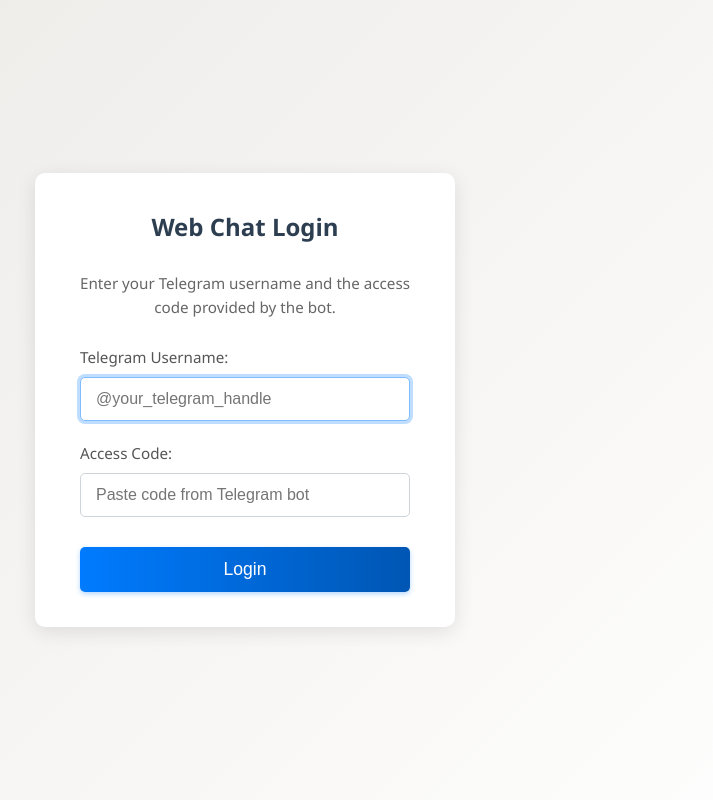
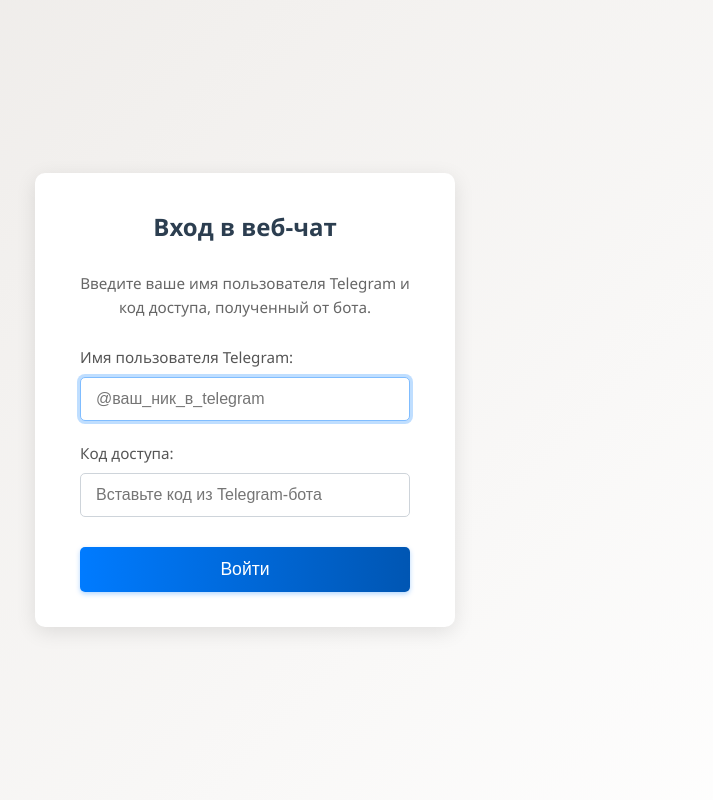
Before and after one commit to ArcxExe/WebTgBot, a FastAPI app: page / in a window 1280 px wide. Shown: the whole page, without its empty margins (395-1108 px from the left). Run offline with FastAPI, Linux system fonts and the light colour scheme; parts of the project's set-up code (start-up, migrations or seed data) failed here and were passed over.

Commit message:
Change html

```diff
--- a/templates/login.html
+++ b/templates/login.html
@@ -1,37 +1,37 @@
 <!-- templates/login.html -->
 <!DOCTYPE html>
-<html lang="en">
+<html lang="ru"> <!-- Изменено на "ru" -->
 <head>
     <meta charset="UTF-8">
     <meta name="viewport" content="width=device-width, initial-scale=1.0">
-    <title>Web Chat Login</title>
-    <!-- Link the external stylesheet -->
+    <title>Вход в веб-чат</title> <!-- Русифицировано -->
+    <!-- Подключение внешней таблицы стилей -->
     <link rel="stylesheet" href="/static/css/style.css">
 </head>
 <body>
     <div class="login-container">
-        <h2>Web Chat Login</h2>
+        <h2>Вход в веб-чат</h2> <!-- Русифицировано -->
         <p style="color: #666; margin-bottom: 25px; font-size: 0.95rem;">
-            Enter your Telegram username and the access code provided by the bot.
+            Введите ваше имя пользователя Telegram и код доступа, полученный от бота. <!-- Русифицировано -->
         </p>
 
-        <!-- Display error messages -->
+        <!-- Отображение сообщений об ошибках -->
         {% if error %}
-        <p class="error-message">{{ error }}</p>
+        <p class="error-message">{{ error }}</p> <!-- Предполагается, что переменная 'error' уже содержит локализованный текст, если это необходимо -->
         {% endif %}
 
         <form action="/login" method="post">
             <div class="form-group">
-                <label for="username">Telegram Username:</label>
-                <input type="text" id="username" name="username" placeholder="@your_telegram_handle" required autofocus>
-                 <!-- 'autofocus' puts the cursor here on load -->
+                <label for="username">Имя пользователя Telegram:</label> <!-- Русифицировано -->
+                <input type="text" id="username" name="username" placeholder="@ваш_ник_в_telegram" required autofocus> <!-- Русифицировано -->
+                 <!-- 'autofocus' устанавливает курсор здесь при загрузке -->
             </div>
             <div class="form-group">
-                <label for="access_code">Access Code:</label>
-                <input type="text" id="access_code" name="access_code" placeholder="Paste code from Telegram bot" required>
-                 <!-- Changed type to text as hex codes aren't passwords in the traditional sense -->
+                <label for="access_code">Код доступа:</label> <!-- Русифицировано -->
+                <input type="text" id="access_code" name="access_code" placeholder="Вставьте код из Telegram-бота" required> <!-- Русифицировано -->
+                 <!-- Тип изменен на text, так как шестнадцатеричные коды не являются паролями в традиционном смысле -->
             </div>
-            <button type="submit" class="submit-button">Login</button>
+            <button type="submit" class="submit-button">Войти</button> <!-- Русифицировано -->
         </form>
     </div>
 </body>
```
Also changed, not shown: templates/chat.html (+39 -39 lines).
